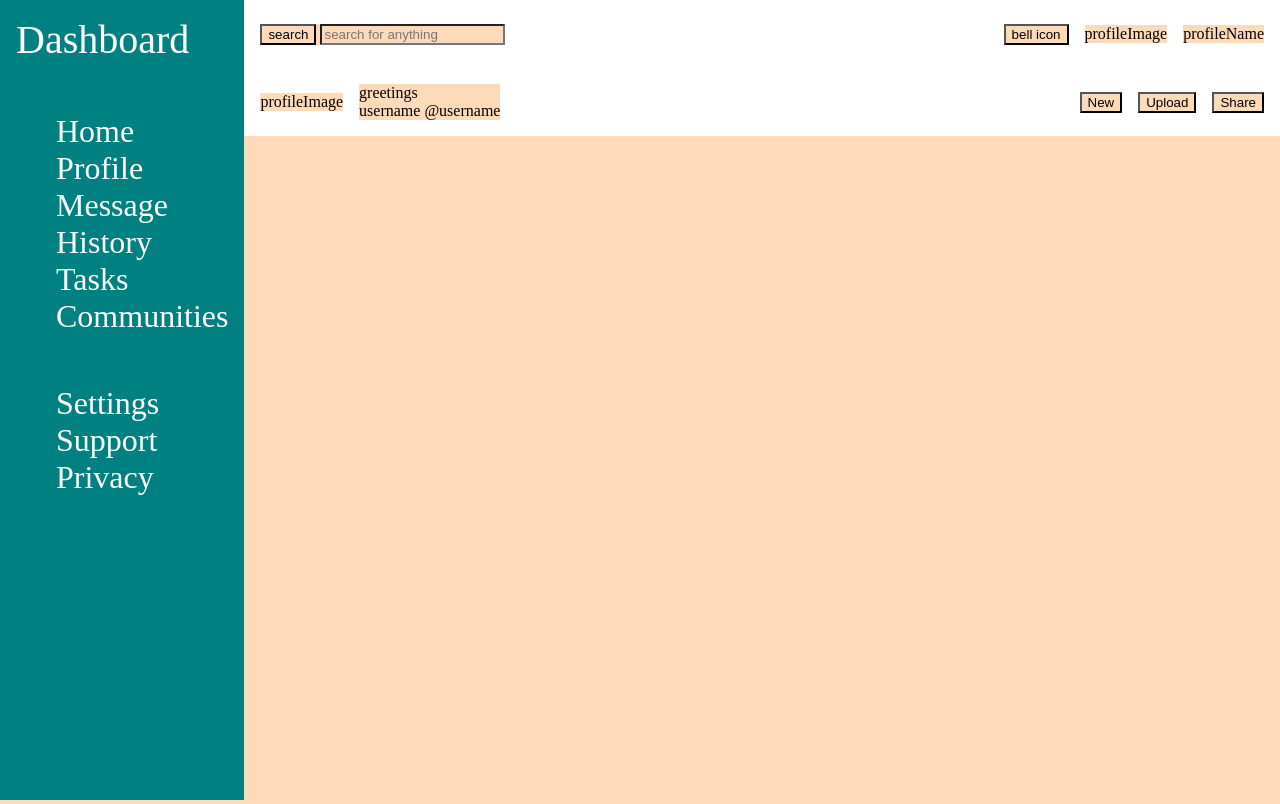
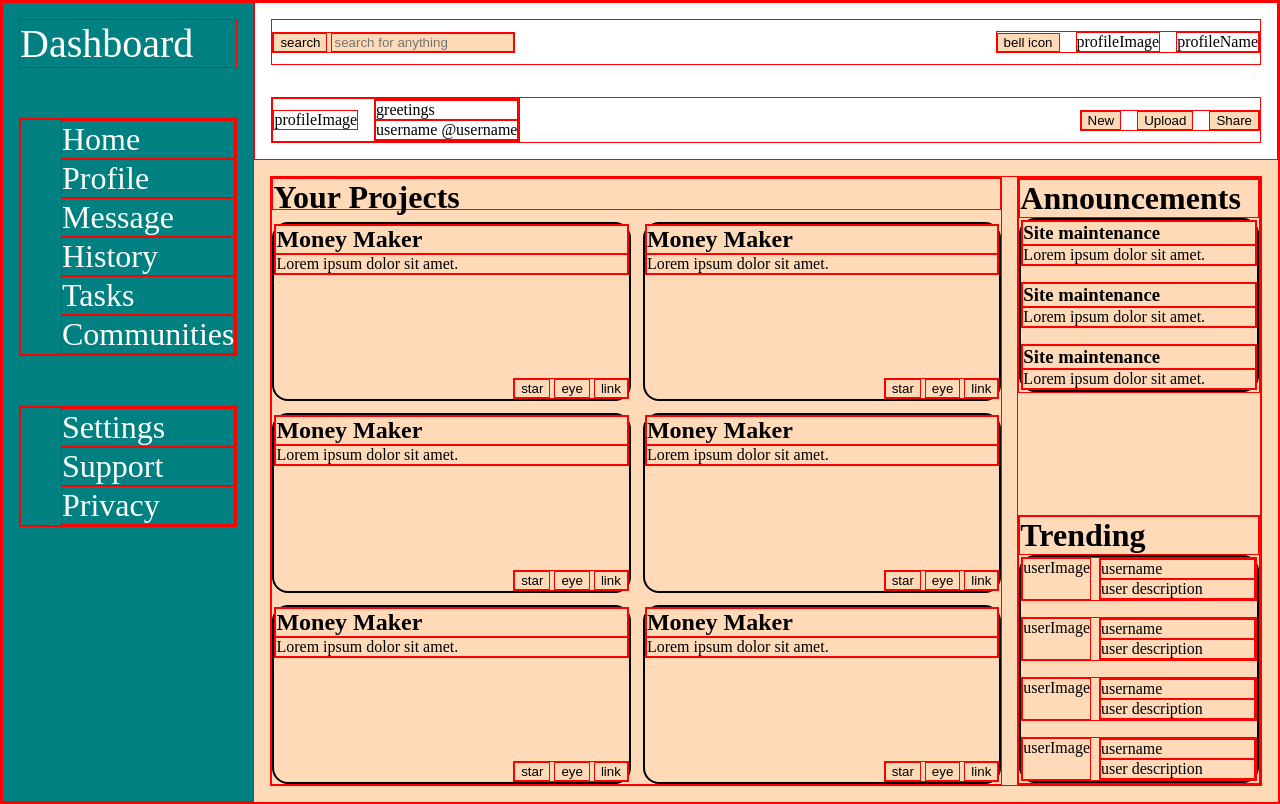
Before and after one commit to JJRasmussen/admindash, a plain HTML site: page index.html in a window 1280 px wide. Drawn offline with Linux system fonts and the light colour scheme.

Commit message:
finish grid and general layout

```diff
--- a/index.html
+++ b/index.html
@@ -47,7 +47,7 @@
         <div class="headerBottom">
             <div class="headerBottomLeft">
                 <p>profileImage</p>
-                <div class="topGreeting">
+                <div class="headerBottomGreeting">
                     <p>greetings</p>
                     <p>username @username</p>
                 </div>
@@ -61,6 +61,157 @@
     </div>
 
     <div class="center">
+        <div class="centerLeft">
+            <h1 class="yourProjects">
+                Your Projects
+            </h1>
+            <div class="card">
+
+                <div>
+                    <h2>Money Maker</h2>
+                    <p>Lorem ipsum dolor sit amet.</p>
+                </div>
+
+                <div class="cardButtons">
+                    <button>star</button>
+                    <button>eye</button>
+                    <button>link</button>
+                </div>
+
+            </div>
+            <div class="card">
+
+                <div>
+                    <h2>Money Maker</h2>
+                    <p>Lorem ipsum dolor sit amet.</p>
+                </div>
+
+                <div class="cardButtons">
+                    <button>star</button>
+                    <button>eye</button>
+                    <button>link</button>
+                </div>
+
+            </div>
+            <div class="card">
+
+                <div>
+                    <h2>Money Maker</h2>
+                    <p>Lorem ipsum dolor sit amet.</p>
+                </div>
+
+                <div class="cardButtons">
+                    <button>star</button>
+                    <button>eye</button>
+                    <button>link</button>
+                </div>
+
+            </div>
+            <div class="card">
+
+                <div>
+                    <h2>Money Maker</h2>
+                    <p>Lorem ipsum dolor sit amet.</p>
+                </div>
+
+                <div class="cardButtons">
+                    <button>star</button>
+                    <button>eye</button>
+                    <button>link</button>
+                </div>
+
+            </div>
+            <div class="card">
+
+                <div>
+                    <h2>Money Maker</h2>
+                    <p>Lorem ipsum dolor sit amet.</p>
+                </div>
+
+                <div class="cardButtons">
+                    <button>star</button>
+                    <button>eye</button>
+                    <button>link</button>
+                </div>
+
+            </div>
+            <div class="card">
+
+                <div>
+                <h2>Money Maker</h2>
+                <p>Lorem ipsum dolor sit amet.</p>
+                </div>
+
+                <div class="cardButtons">
+                    <button>star</button>
+                    <button>eye</button>
+                    <button>link</button>
+                </div>
+
+            </div>
+
+        </div>
+
+        <div class="centerRight">
+            <div class="centerRightTop">
+                <h1>Announcements</h1>
+                <div class="announcementBlock">
+
+                    <div class="announcement">
+                        <h3>Site maintenance</h3>
+                        <p>Lorem ipsum dolor sit amet.</p>
+                    </div>
+
+                    <div class="announcement">
+                        <h3>Site maintenance</h3>
+                        <p>Lorem ipsum dolor sit amet.</p>
+                    </div>
+
+                    <div class="announcement">
+                        <h3>Site maintenance</h3>
+                        <p>Lorem ipsum dolor sit amet.</p>
+                    </div>
+                </div>
+            </div>
+
+            <div class="centerRightBottom">
+                <h1>Trending</h1>
+                <div class="trendBlock">
+
+                    <div class="trendUser">
+                        <p>userImage</p>
+                        <div>
+                            <p>username</p>
+                            <p>user description</p>
+                        </div>
+                    </div>
+
+                    <div class="trendUser">
+                        <p>userImage</p>
+                        <div>
+                            <p>username</p>
+                            <p>user description</p>
+                        </div>
+                    </div>
+
+                    <div class="trendUser">
+                        <p>userImage</p>
+                        <div>
+                            <p>username</p>
+                            <p>user description</p>
+                        </div>
+                    </div>
+
+                    <div class="trendUser">
+                        <p>userImage</p>
+                        <div>
+                            <p>username</p>
+                            <p>user description</p>
+                        </div>
+                    </div>
+                </div>
+                </div>
+        </div>
     </div>
 
 </body>
--- a/style.css
+++ b/style.css
@@ -1,6 +1,6 @@
 *{
     background: peachpuff;
-    border: solid red px;
+    border: solid red 1px;
     margin: 0;
 }
 
@@ -65,6 +65,13 @@ body{
     background: inherit;
 }
 
+.headerTop p,
+.headerBottom p,
+.headerBottomGreeting,
+.headerBottomGreeting p{
+    background: inherit;
+}
+
 .headerTopRight,
 .headerBottomLeft,
 .headerBottomRight{
@@ -77,4 +84,56 @@ body{
 .center{
     grid-area: 2 / 2 / 3 / 3;
 
+    display: grid;
+    grid-template-columns: 3fr 1fr;
+    gap: 15px;
+    margin: 16px;
+
 }
+
+.centerLeft{
+    display: grid;
+
+    grid-template-columns: 1fr 1fr;
+    grid-template-rows: 2em;
+    gap: 12px;
+}
+
+.yourProjects{
+    grid-area: 1 / 1 / 2 / 3;
+}
+
+.card{
+    display: flex;
+
+    flex-direction: column;
+    justify-content: space-between;
+    border: solid black 2px;
+    border-radius: 16px;
+}
+
+.cardButtons{
+    align-self: end;
+}
+
+.centerRight{
+    display: flex;
+    flex-direction: column;
+    justify-content: space-between;
+}
+
+.announcementBlock,
+.trendBlock{
+    display: flex;
+    flex-direction: column;
+    gap:16px;
+
+    border: solid black 2px;
+    border-radius: 16px;
+}
+
+.trendUser{
+    display: grid;
+    grid-template-columns: 1fr 4fr;
+    gap:8px;
+}
```
